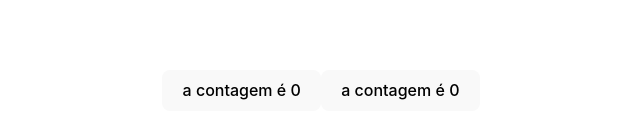
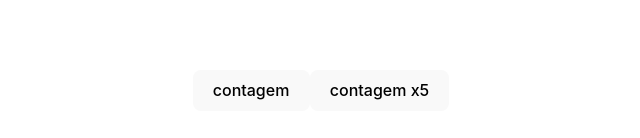
Before and after one commit to EnzoSeehagen/Vite-Redux, a React (Vite) app: page / in a window 1280 px wide. Shown: the part 372-510 px from the top of the page, without its empty margins (319-959 px from the left). Built offline with nearby package versions, Linux system fonts and the light colour scheme.

Commit message:
Implementando melhorias para inspeção via Redux dev tools

```diff
--- a/redux-old-school.ts
+++ b/redux-old-school.ts
@@ -31,4 +31,7 @@ function reducer(state = initialState, action){
     }
 }
 
-export const store = createStore(reducer)
+export const store = createStore(
+    reducer,
+    window.__REDUX_DEVTOOLS_EXTENSION__ && window.__REDUX_DEVTOOLS_EXTENSION__()
+    )
--- a/src/App.tsx
+++ b/src/App.tsx
@@ -22,8 +22,8 @@ function App() {
     <div className="App">
       <h1>Redux</h1>
       <div className="card">
-        <button onClick={handleOnClick}>a contagem é {contagem}</button>
-        <button onClick={handleOnClickAmount}>a contagem é {contagem}</button>
+        <button onClick={handleOnClick}>contagem</button>
+        <button onClick={handleOnClickAmount}>contagem x5</button>
       </div>
     </div>
   )
```
